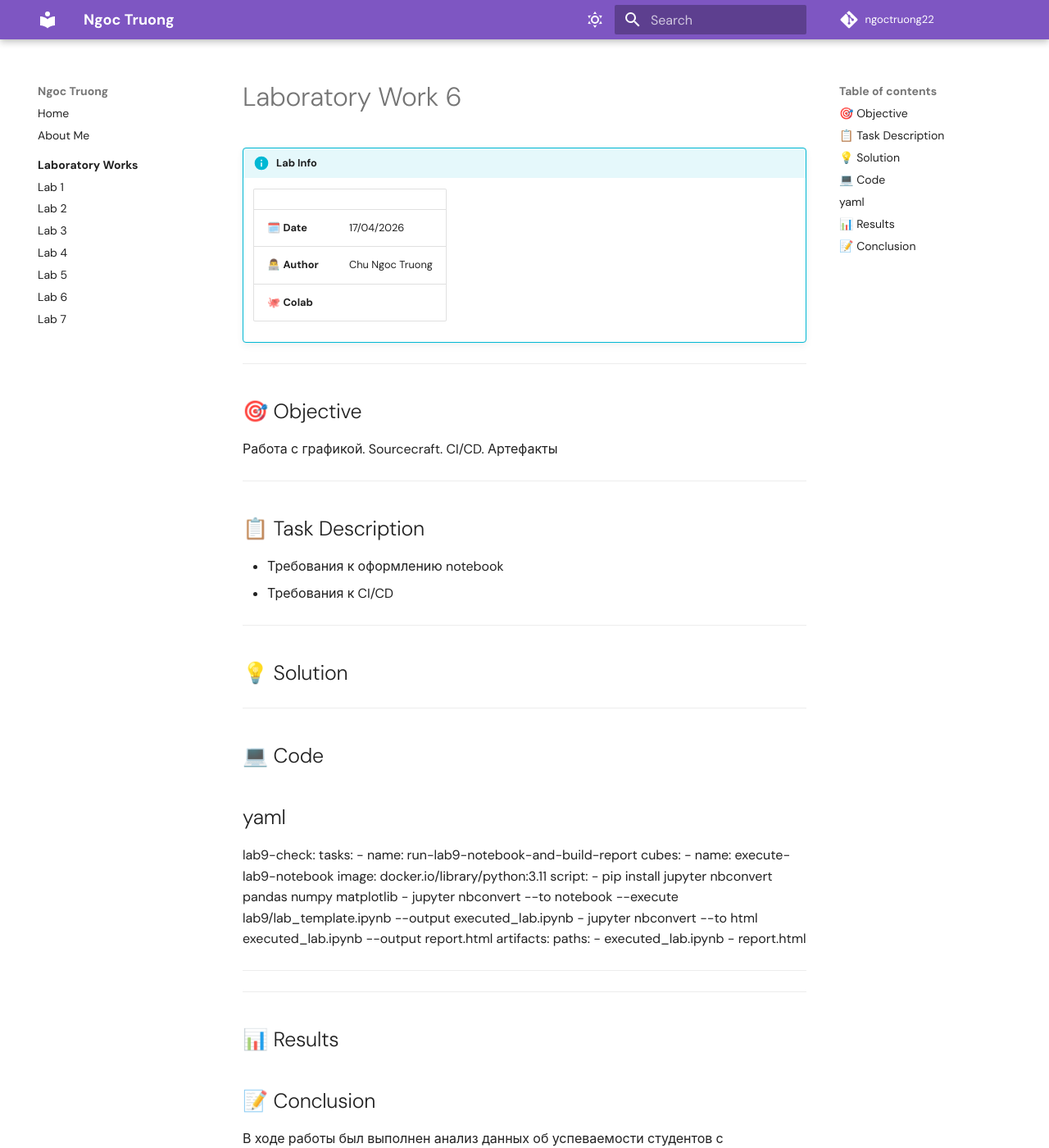
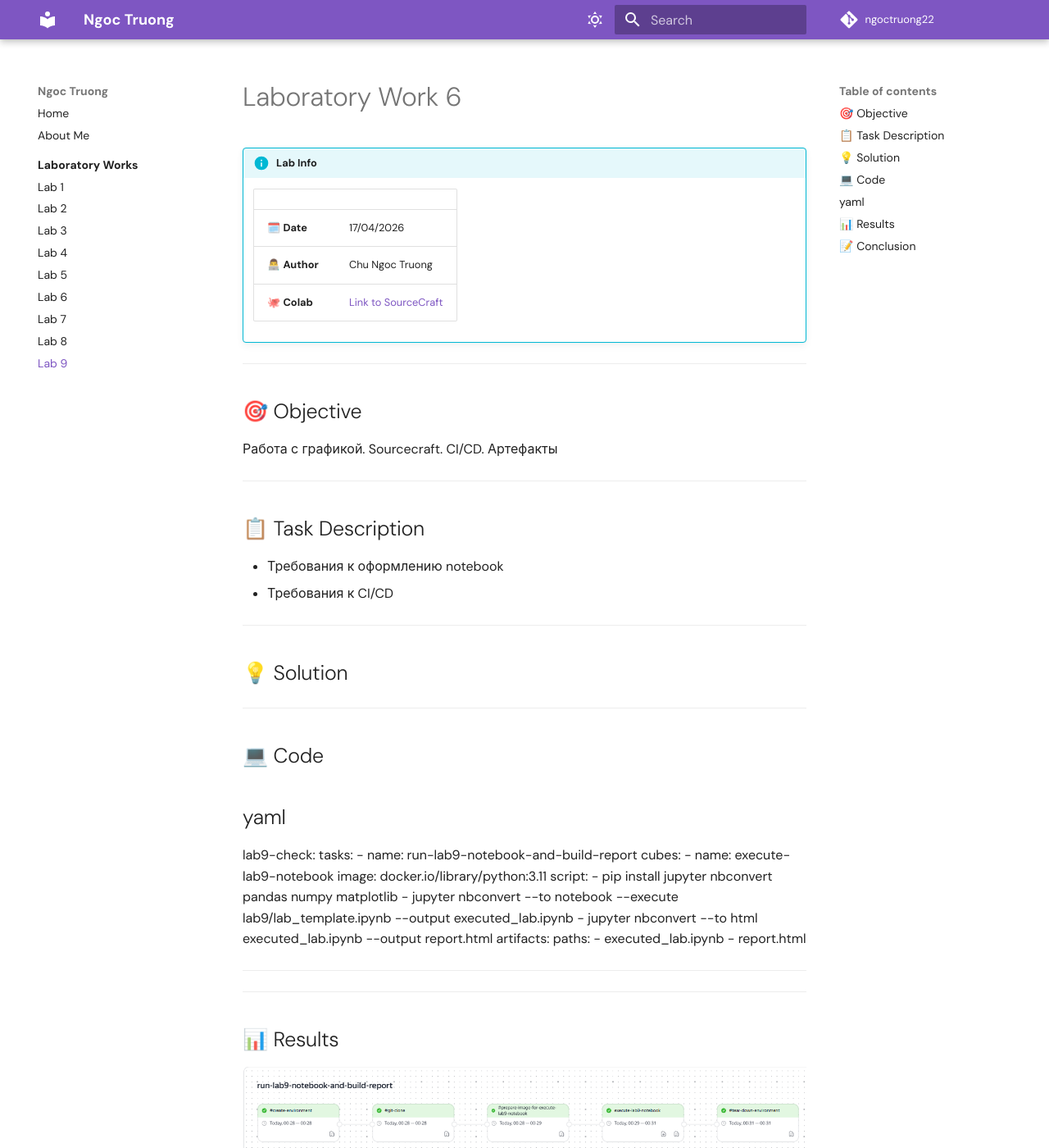
Before and after one commit to ngoctruong22/ngoctruong22.github.io, an MkDocs documentation site: the page built from source/docs/laboratory/lab9.md, in a window 1280 px wide and 1400 px high. Shown: the whole window at 82% size. Built offline with MkDocs 1.6.1 and Material for MkDocs 9.7.7, drawn with Linux system fonts in a browser that asks for light colours; some of the changed text lies outside the part shown.

Commit message:
fix interface

```diff
--- a/source/docs/laboratory/lab9.md
+++ b/source/docs/laboratory/lab9.md
@@ -10,7 +10,7 @@ description: Laboratory Work 6
     |---|---|
     | 🗓️ **Date**   | 17/04/2026|
     | 👨‍💻 **Author** | Chu Ngoc Truong |
-    | 🐙 **Colab** |  |
+    | 🐙 **Colab** | [Link to SourceCraft](https://sourcecraft.dev/ngoctruong22/portfolio22/browse/lab9/lab_template.ipynb?rev=main) |
 
 ---
 
@@ -58,7 +58,9 @@ yaml
 ## 📊 Results
 
 <!-- Kết quả chạy chương trình, ảnh chụp màn hình, hoặc output -->
+![alt text](image-6.png)
 
+[Link to Sourcecraft](https://sourcecraft.dev/ngoctruong22/portfolio22/browse/lab9/lab_template.ipynb?rev=main)
 
 
 
--- a/source/mkdocs.yml
+++ b/source/mkdocs.yml
@@ -83,6 +83,8 @@ nav:
       - Lab 5: laboratory/lab5.md
       - Lab 6: laboratory/lab6.md
       - Lab 7: laboratory/lab7.md
+      - Lab 8: laboratory/lab8.md
+      - Lab 9: laboratory/lab9.md
 
 # ─── PLUGINS ────────────────────────────────────────────────────────
 plugins:
```
Also changed, not shown: source/docs/laboratory/image-6.png (added).
